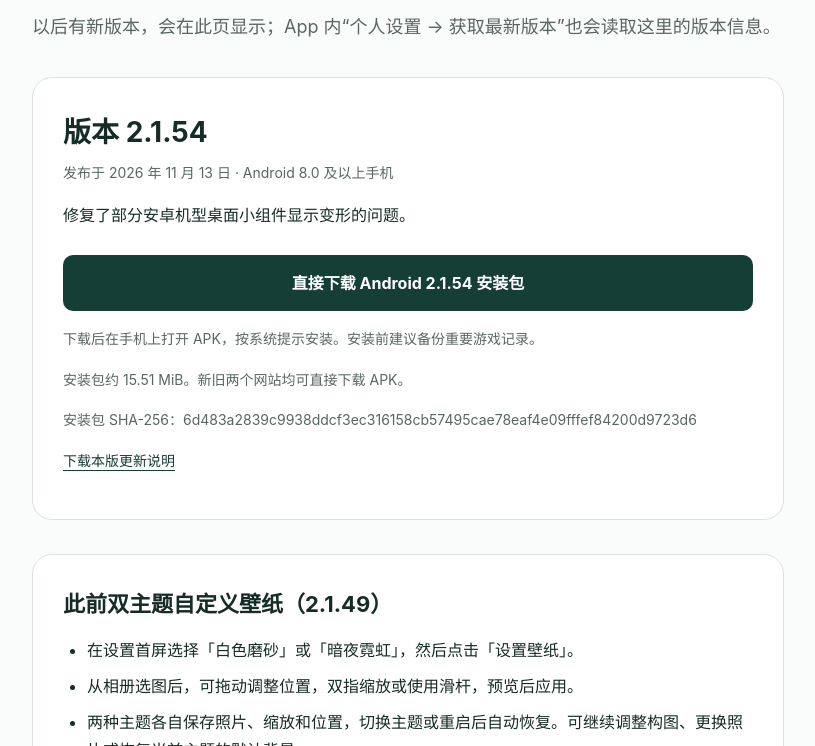
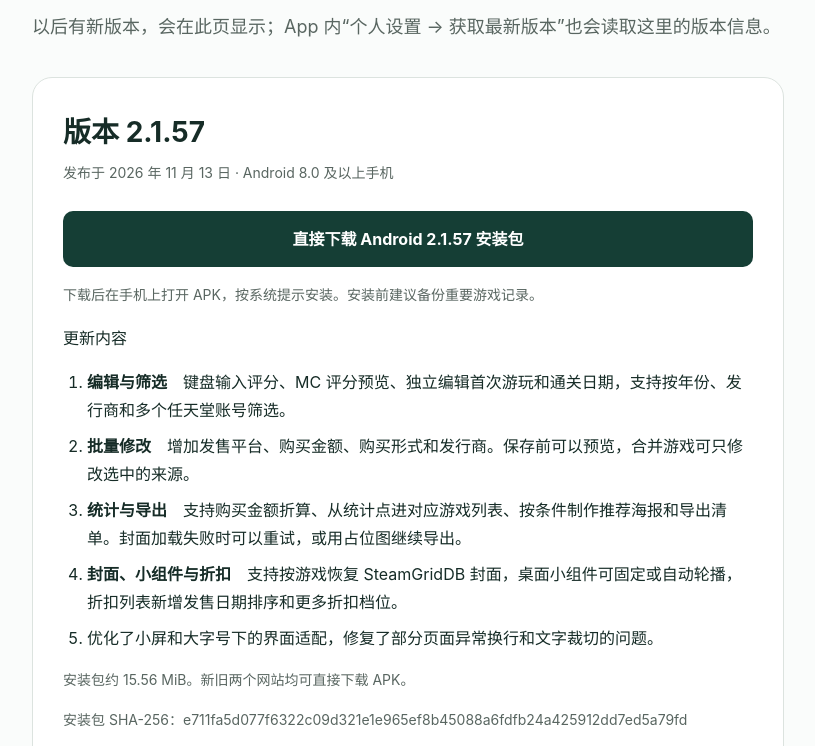
Before and after one commit to Clay10096/game-notes-support, a plain HTML site: page android/index.html in a window 1280 px wide. Shown: the part 186-932 px from the top of the page, without its empty margins (232-1047 px from the left). Drawn offline with Linux system fonts and the light colour scheme.

Commit message:
更新 Android 2.1.57 下载页与更新说明

```diff
--- a/android/index.html
+++ b/android/index.html
@@ -15,7 +15,7 @@
     main{padding-top:54px;padding-bottom:72px}h1{font-size:clamp(32px,7vw,48px);line-height:1.3;margin:12px 0 14px}h2{font-size:22px;margin:0 0 12px}p{margin:0 0 16px}
     .lead{font-size:18px;color:var(--muted)}.card{margin-top:34px;padding:30px;border:1px solid var(--line);border-radius:20px;background:white}
     .version{font-size:28px;font-weight:750;margin-bottom:4px}.meta{color:var(--muted);font-size:14px}.button{display:block;margin:26px 0 16px;padding:14px 20px;text-align:center;text-decoration:none;background:var(--green);color:white;border-radius:10px;font-weight:700;min-height:52px}
-    .notice{border-left:4px solid #d38820;padding-left:16px}.small{font-size:14px;color:var(--muted);overflow-wrap:anywhere}ul{padding-left:24px;margin:0}li+li{margin-top:8px}
+    .notice{border-left:4px solid #d38820;padding-left:16px}.small{font-size:14px;color:var(--muted);overflow-wrap:anywhere}ul,ol{padding-left:24px;margin:0}ol{margin-bottom:16px}li+li{margin-top:8px}
     footer{border-top:1px solid var(--line);padding-top:24px;padding-bottom:32px;display:flex;gap:24px;flex-wrap:wrap;font-size:14px}
     @media(max-width:520px){main{padding-top:34px}.card{padding:22px}.header{min-height:72px}}
   </style>
@@ -27,14 +27,21 @@
     <h1>获取游戏笔记安卓版</h1>
     <p class="lead">以后有新版本，会在此页显示；App 内“个人设置 → 获取最新版本”也会读取这里的版本信息。</p>
     <section class="card" aria-labelledby="version-title">
-      <h2 id="version-title" class="version">版本 2.1.54</h2>
+      <h2 id="version-title" class="version">版本 2.1.57</h2>
       <p class="meta">发布于 2026 年 11 月 13 日 · Android 8.0 及以上手机</p>
-      <p>修复了部分安卓机型桌面小组件显示变形的问题。</p>
-      <a class="button" href="GameNotes-Android-v2.1.54-release.apk" download>直接下载 Android 2.1.54 安装包</a>
+      <a class="button" href="GameNotes-Android-v2.1.57-release.apk" download>直接下载 Android 2.1.57 安装包</a>
       <p class="small">下载后在手机上打开 APK，按系统提示安装。安装前建议备份重要游戏记录。</p>
-      <p class="small">安装包约 15.51 MiB。新旧两个网站均可直接下载 APK。</p>
-      <p class="small">安装包 SHA-256：6d483a2839c9938ddcf3ec316158cb57495cae78eaf4e09fffef84200d9723d6</p>
-      <p class="small"><a href="release-notes-2.1.54.txt" download>下载本版更新说明</a></p>
+      <p>更新内容</p>
+      <ol>
+        <li><strong>编辑与筛选</strong>　键盘输入评分、MC 评分预览、独立编辑首次游玩和通关日期，支持按年份、发行商和多个任天堂账号筛选。</li>
+        <li><strong>批量修改</strong>　增加发售平台、购买金额、购买形式和发行商。保存前可以预览，合并游戏可只修改选中的来源。</li>
+        <li><strong>统计与导出</strong>　支持购买金额折算、从统计点进对应游戏列表、按条件制作推荐海报和导出清单。封面加载失败时可以重试，或用占位图继续导出。</li>
+        <li><strong>封面、小组件与折扣</strong>　支持按游戏恢复 SteamGridDB 封面，桌面小组件可固定或自动轮播，折扣列表新增发售日期排序和更多折扣档位。</li>
+        <li>优化了小屏和大字号下的界面适配，修复了部分页面异常换行和文字裁切的问题。</li>
+      </ol>
+      <p class="small">安装包约 15.56 MiB。新旧两个网站均可直接下载 APK。</p>
+      <p class="small">安装包 SHA-256：e711fa5d077f6322c09d321e1e965ef8b45088a6fdfb24a425912dd7ed5a79fd</p>
+      <p class="small"><a href="release-notes-2.1.57.txt" download>下载本版更新说明</a></p>
     </section>
     <section class="card" aria-labelledby="changes-title">
       <h2 id="changes-title">此前双主题自定义壁纸（2.1.49）</h2>
```
Also changed, not shown: android/latest.json (+4 -4 lines), android/release-notes-2.1.57.txt (added).
